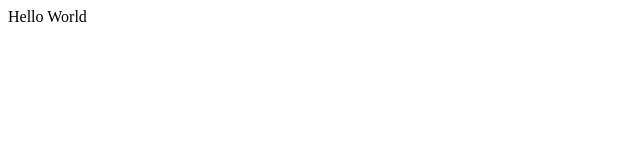
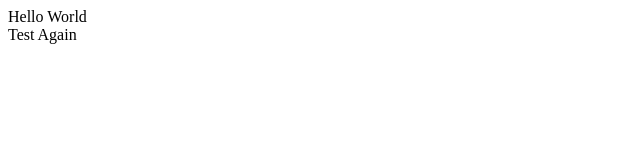
Before and after one commit to govarthen/Student, a plain HTML site: page index.html in a window 1280 px wide. Shown: the full height of the page, 0-640 px from the left. Drawn offline with Linux system fonts and the light colour scheme.

Commit message:
Update index.html
Adding Test

```diff
--- a/index.html
+++ b/index.html
@@ -1 +1,3 @@
 <div>Hello World</div>
+
+<div> Test Again</div>
```
